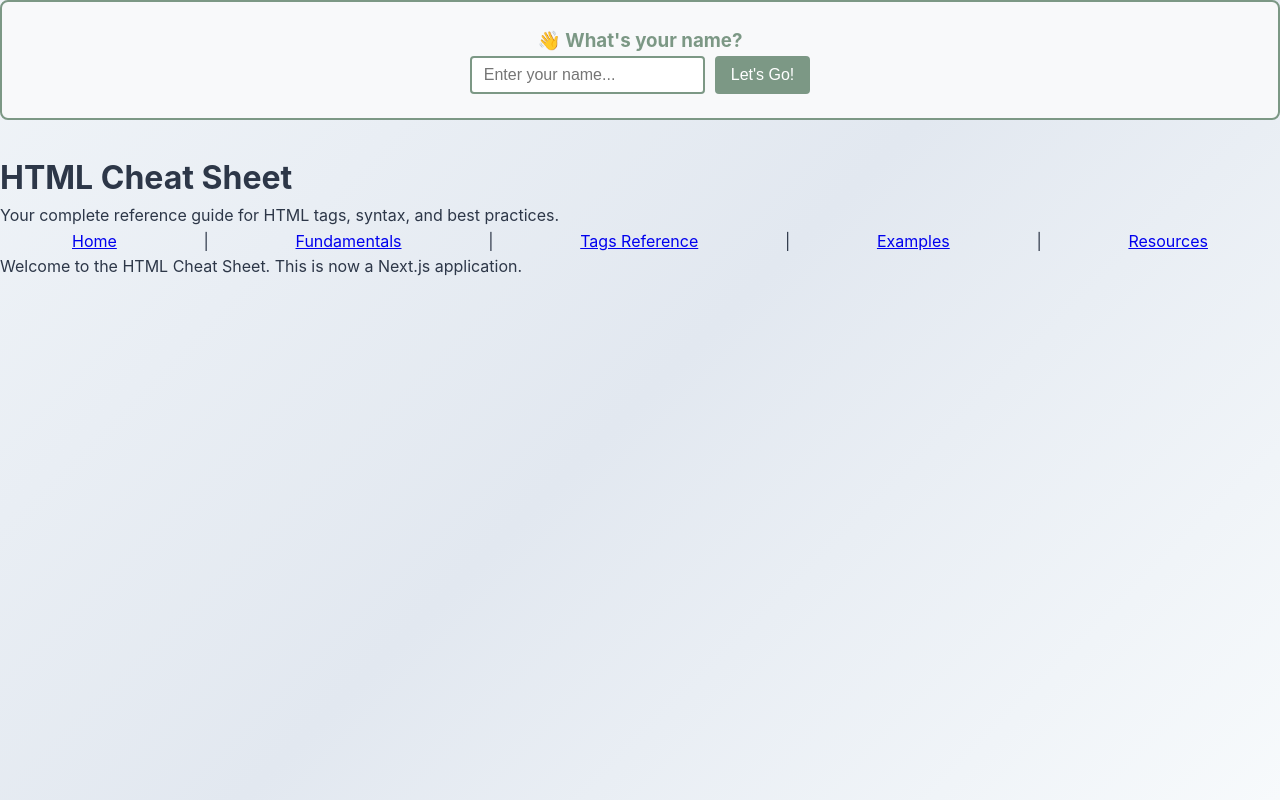
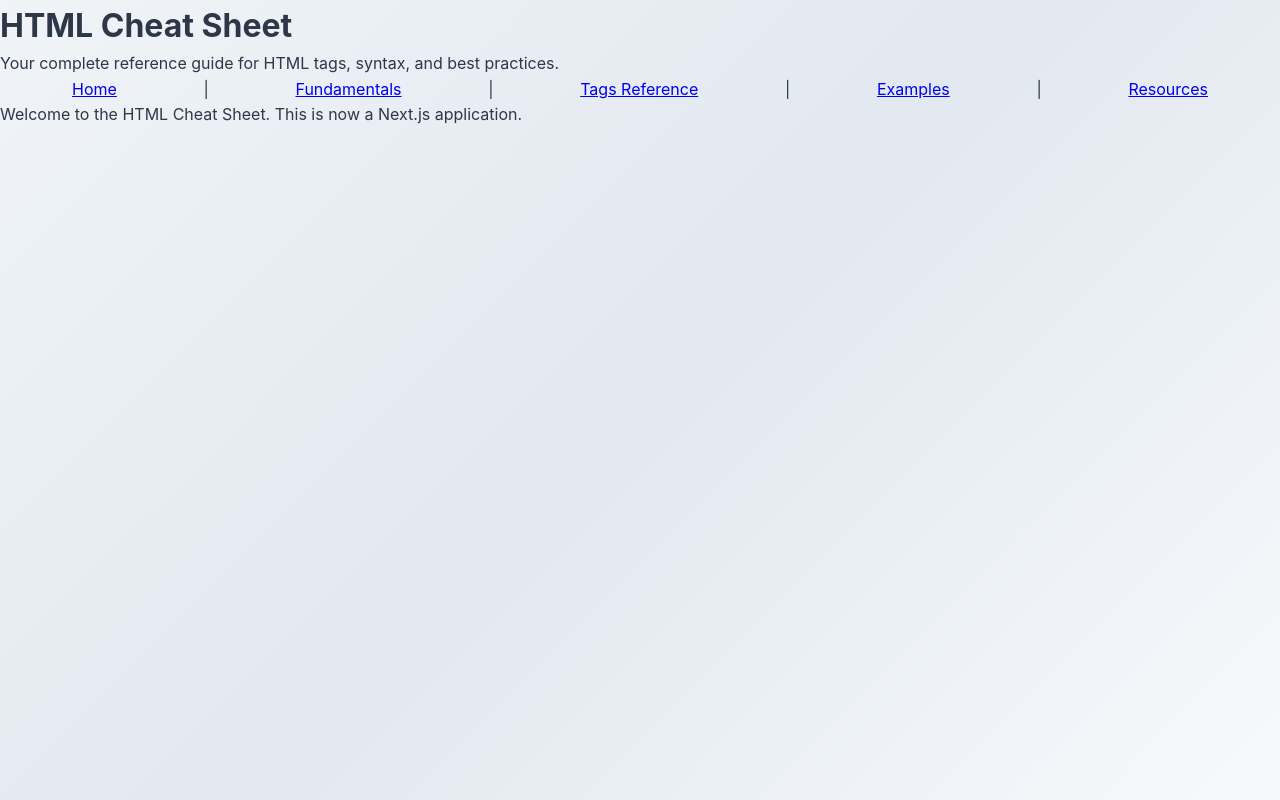
Before and after one commit to Craven9/OnlineResourceGuide, a Next.js app: page / in a window 1280 px wide. Built offline with nearby package versions, Linux system fonts and the light colour scheme.

Commit message:
Remove personalized welcome message feature

```diff
--- a/pages/index.js
+++ b/pages/index.js
@@ -1,28 +1,4 @@
-import { useRouter } from 'next/router';
-import { useEffect, useState } from 'react';
-
 export default function Home() {
-  const router = useRouter();
-  const [userName, setUserName] = useState('');
-  const [showWelcome, setShowWelcome] = useState(false);
-  const [inputName, setInputName] = useState('');
-
-  useEffect(() => {
-    // Get name from URL parameter (?name=John)
-    const { name } = router.query;
-    if (name) {
-      setUserName(name);
-      setShowWelcome(true);
-    }
-  }, [router.query]);
-
-  const handleNameSubmit = (e) => {
-    e.preventDefault();
-    if (inputName.trim()) {
-      router.push(`/?name=${encodeURIComponent(inputName.trim())}`);
-    }
-  };
-
   return (
     <div>
       <head>
@@ -31,62 +7,6 @@ export default function Home() {
         <meta name="viewport" content="width=device-width, initial-scale=1.0" />
         <link rel="stylesheet" href="/styles.css" />
       </head>
-
-      {showWelcome && (
-        <div style={{
-          background: 'linear-gradient(135deg, #7c9885, #8db4d3)',
-          color: 'white',
-          padding: '1rem 2rem',
-          textAlign: 'center',
-          fontSize: '1.2rem',
-          fontWeight: 'bold',
-          marginBottom: '2rem',
-          borderRadius: '8px',
-          boxShadow: '0 4px 6px rgba(0,0,0,0.1)'
-        }}>
-          🎉 Welcome, {userName}! Great to see you learning HTML! 🎉
-        </div>
-      )}
-
-      {!showWelcome && (
-        <div style={{
-          background: '#f8f9fa',
-          border: '2px solid #7c9885',
-          borderRadius: '8px',
-          padding: '1.5rem',
-          marginBottom: '2rem',
-          textAlign: 'center'
-        }}>
-          <h3 style={{ color: '#7c9885', marginTop: 0 }}>👋 What's your name?</h3>
-          <form onSubmit={handleNameSubmit} style={{ display: 'flex', gap: '10px', justifyContent: 'center' }}>
-            <input
-              type="text"
-              value={inputName}
-              onChange={(e) => setInputName(e.target.value)}
-              placeholder="Enter your name..."
-              style={{
-                padding: '8px 12px',
-                border: '2px solid #7c9885',
-                borderRadius: '4px',
-                fontSize: '16px',
-                minWidth: '200px'
-              }}
-            />
-            <button type="submit" style={{
-              background: '#7c9885',
-              color: 'white',
-              border: 'none',
-              padding: '8px 16px',
-              borderRadius: '4px',
-              fontSize: '16px',
-              cursor: 'pointer'
-            }}>
-              Let's Go!
-            </button>
-          </form>
-        </div>
-      )}
-
       <h1>HTML Cheat Sheet</h1>
       <p>Your complete reference guide for HTML tags, syntax, and best practices.</p>
       <nav>
```
